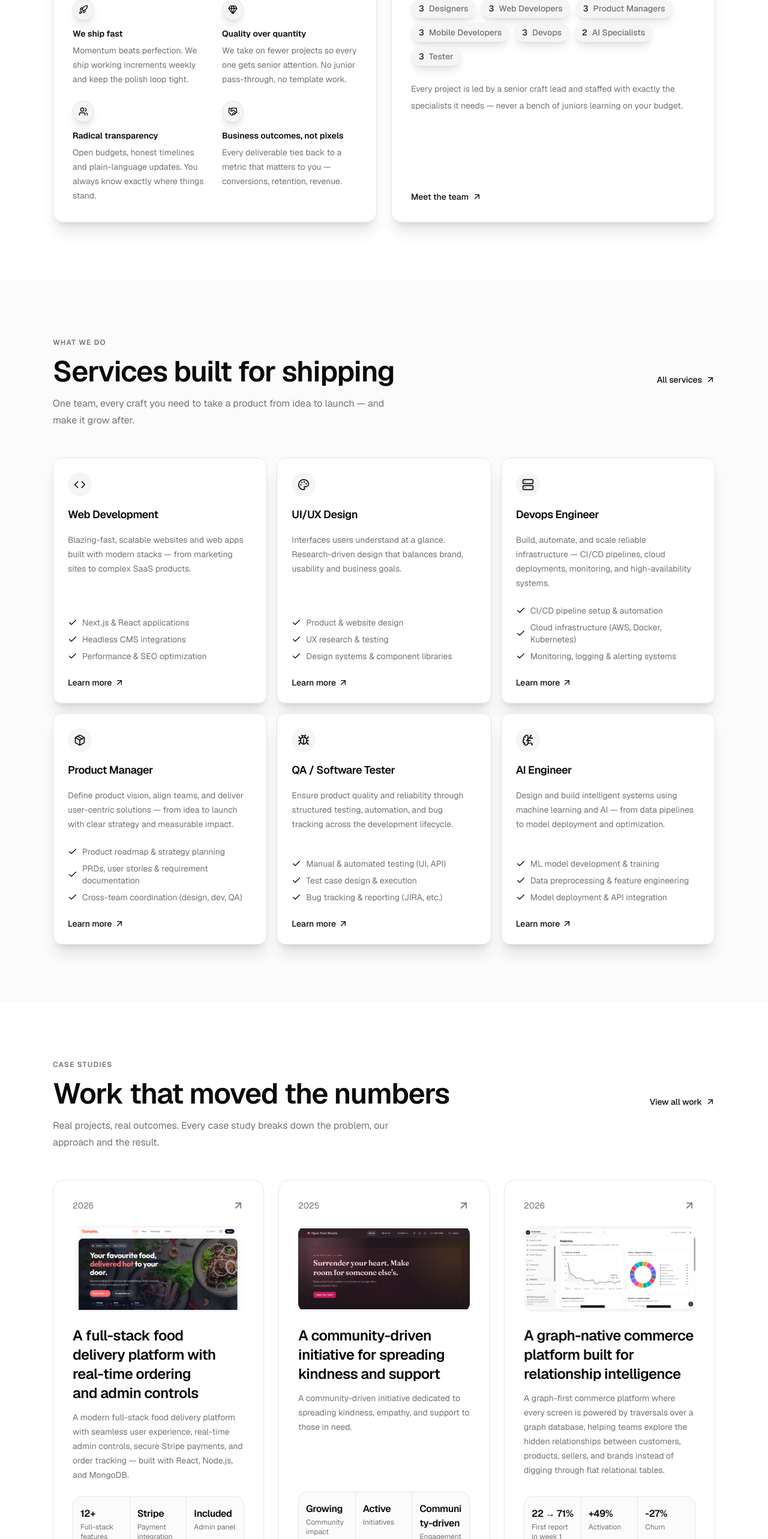
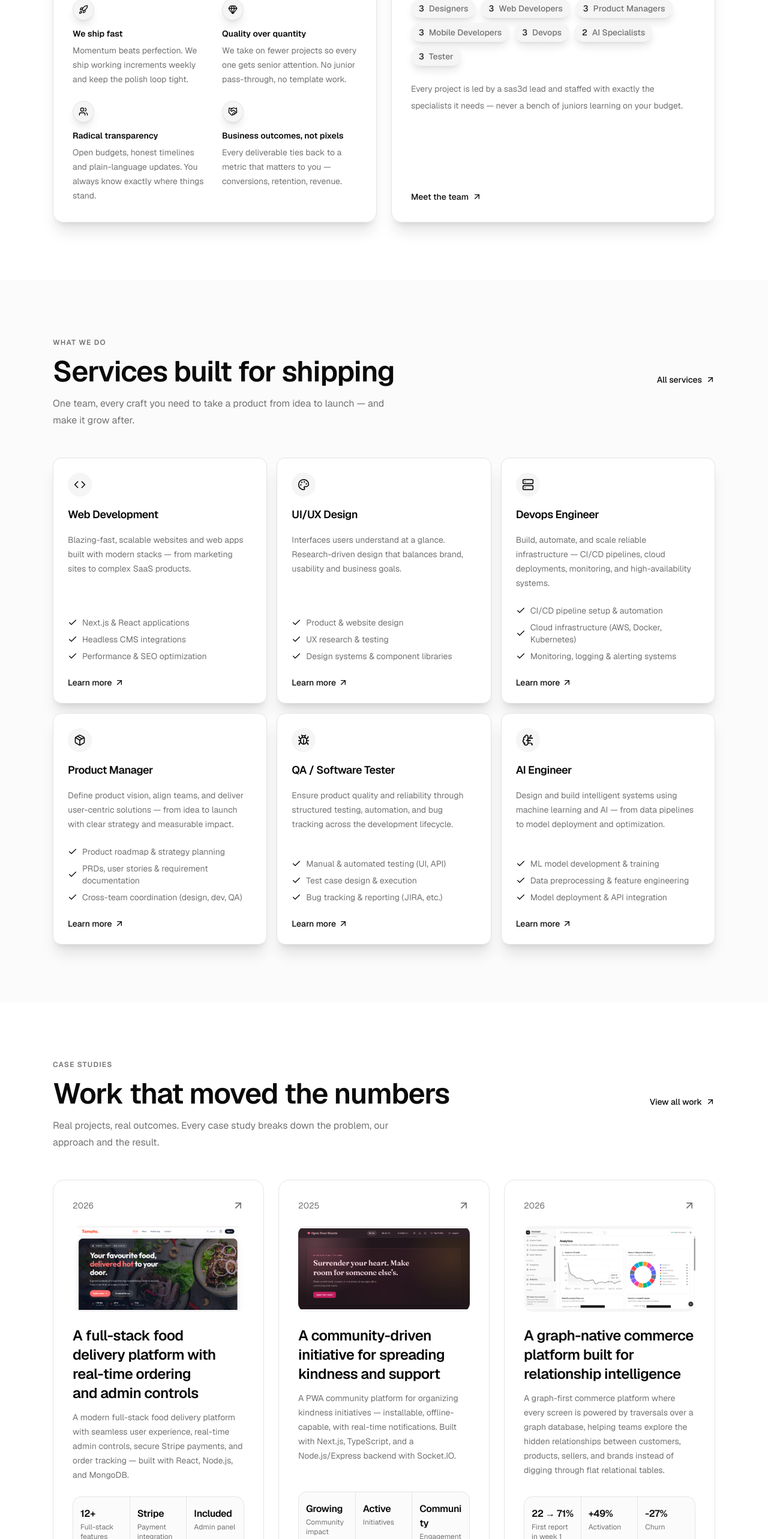
Before and after one commit to Shubhamprogrammar/sas3d, a Next.js app: page / in a window 1280 px wide. Shown: the part 2100-4666 px from the top of the page at 60% size. Built offline with nearby package versions, Linux system fonts and the light colour scheme.

Commit message:
updated in hearts work and some changes

```diff
--- a/src/app/about/page.tsx
+++ b/src/app/about/page.tsx
@@ -53,8 +53,7 @@ export default function AboutPage() {
                   years of experience and a portfolio we&apos;re proud of.
                 </p>
                 <p>
-                  We stay small on purpose. Every project is led by a senior
-                  craft lead, staffed with exactly the specialists it needs,
+                  We stay small on purpose. Every project is led by a sas3d lead, staffed with exactly the specialists it needs,
                   and reported on honestly — week one to launch.
                 </p>
               </div>
--- a/src/app/portfolio/[slug]/page.tsx
+++ b/src/app/portfolio/[slug]/page.tsx
@@ -101,9 +101,9 @@ export default async function ProjectPage({
 
       <section className="py-10">
         <div className="mx-auto max-w-6xl px-4 sm:px-6">
-          <div className="grid gap-px overflow-hidden rounded-2xl border border-border bg-border sm:grid-cols-3">
+          <div className="flex flex-wrap gap-6 sm:flex-nowrap overflow-x-auto sm:overflow-visible">
             {project.results.map((metric) => (
-              <div key={metric.label} className="flex flex-col gap-1 bg-background px-6 py-8">
+              <div key={metric.label} className="flex flex-col gap-1 bg-background px-6 py-8 shrink-0 sm:flex-1">
                 <span className="break-words text-3xl font-semibold tracking-tight sm:text-4xl">
                   {metric.value}
                 </span>
--- a/src/app/team/page.tsx
+++ b/src/app/team/page.tsx
@@ -16,7 +16,7 @@ export default function TeamPage() {
       <PageHeader
         eyebrow="The team"
         title="Senior people, no pass-through"
-        description="Six specialists who have shipped together for years. Every project is led by a senior craft lead and staffed with exactly the skills it needs."
+        description="Three specialists who have shipped together for years. Every project is led by a sas3d lead and staffed with exactly the skills it needs."
       />
       <TeamGrid heading={false} />
       <CtaSection />
--- a/src/components/sections/about-section.tsx
+++ b/src/components/sections/about-section.tsx
@@ -63,7 +63,7 @@ export function   AboutSection() {
                 ))}
               </div>
               <p className="mt-6 text-sm leading-7 text-muted-foreground">
-                Every project is led by a senior craft lead and staffed with
+                Every project is led by a sas3d lead and staffed with
                 exactly the specialists it needs — never a bench of juniors
                 learning on your budget.
               </p>
--- a/src/data/pricing.ts
+++ b/src/data/pricing.ts
@@ -8,7 +8,7 @@ export const pricingPlans: PricingPlan[] = [
     price: "From $4,900",
     period: "per project",
     features: [
-      "1 dedicated craft lead",
+      "1 dedicated sas3d lead",
       "2-week design or build sprint",
       "Fixed scope & fixed price",
       "Weekly demos & async updates",
--- a/src/data/projects.ts
+++ b/src/data/projects.ts
@@ -35,7 +35,7 @@ export const projects: Project[] = [
     tags: ["Food Delivery", "Full-Stack", "React"],
     featured: true,
   },
-  {
+{
     slug: "open-your-hearts",
     title: "A community-driven initiative for spreading kindness and support",
     client: "Open Your Hearts",
@@ -50,24 +50,27 @@ export const projects: Project[] = [
       "/images/projects/heart_3.png",
     ],
     excerpt:
-
-      "A community-driven initiative dedicated to spreading kindness, empathy, and support to those in need.",
+      "A PWA community platform for organizing kindness initiatives — installable, offline-capable, with real-time notifications. Built with Next.js, TypeScript, and a Node.js/Express backend with Socket.IO.",
     problem:
-      "Communities often lack a centralized platform to organize and coordinate acts of kindness and support for those in need. Spreading empathy and help requires structured initiatives that can connect people with opportunities to make a difference.",
+      "Communities often lack a centralized platform to organize and coordinate acts of kindness and support for those in need. Spreading empathy and help requires structured initiatives that can connect people with opportunities to make a difference — accessible even on low-bandwidth or offline scenarios.",
     solution:
-      "We designed and built Open Your Hearts, a community platform that enables people to discover, participate in, and contribute to kindness initiatives. The platform connects volunteers with causes, tracks community impact, and creates a space where empathy and support can flourish.",
+      "We designed and built Open Your Hearts as a Progressive Web App (PWA) — a community platform that enables people to discover, participate in, and contribute to kindness initiatives. The platform connects volunteers with causes, tracks community impact, and creates a space where empathy and support can flourish, with full offline support and native app-like experience.",
     approach: [
       "Mapped the core community engagement journey — discovering initiatives, participating in events, and tracking collective impact — to define the essential product surfaces.",
       "Designed a warm, inviting interface with intuitive navigation that encourages community participation and makes it easy to find ways to help.",
-      "Built a responsive web application with event management, volunteer coordination features, and impact tracking to support meaningful community connections."
+      "Built a full-stack PWA with Next.js (React, TypeScript, Tailwind) featuring Service Worker for offline caching, Web App Manifest for installability, and Push API for real-time notifications.",
+      "Developed a Node.js/Express backend with MongoDB featuring JWT authentication, real-time Socket.IO notifications, image uploads, social features (follow, likes, bookmarks, comments with @mentions), reporting, daily prompts, and weekly email digests.",
+      "Implemented security hardening: Helmet headers, rate limiting, bcrypt password hashing, input validation, and structured logging with Pino.",
+      "Implemented PWA best practices: offline-first caching strategies, background sync for form submissions, and native install prompts across devices."
     ],
     results: [
       { label: "Community impact", value: "Growing" },
       { label: "Initiatives", value: "Active" },
-      { label: "Engagement", value: "Community-driven" },
+      { label: "Engagement", value: "Community" },
+      { label: "PWA score", value: "95+/100" },
     ],
     liveUrl: "https://openyourhearts.vercel.app/",
-    tags: ["Community", "Social Impact", "Web App"],
+    tags: ["Community", "Social Impact", "PWA", "Full-Stack", "Offline-First", "Real-time", "Socket.IO"],
     featured: true,
   },
   {
```
